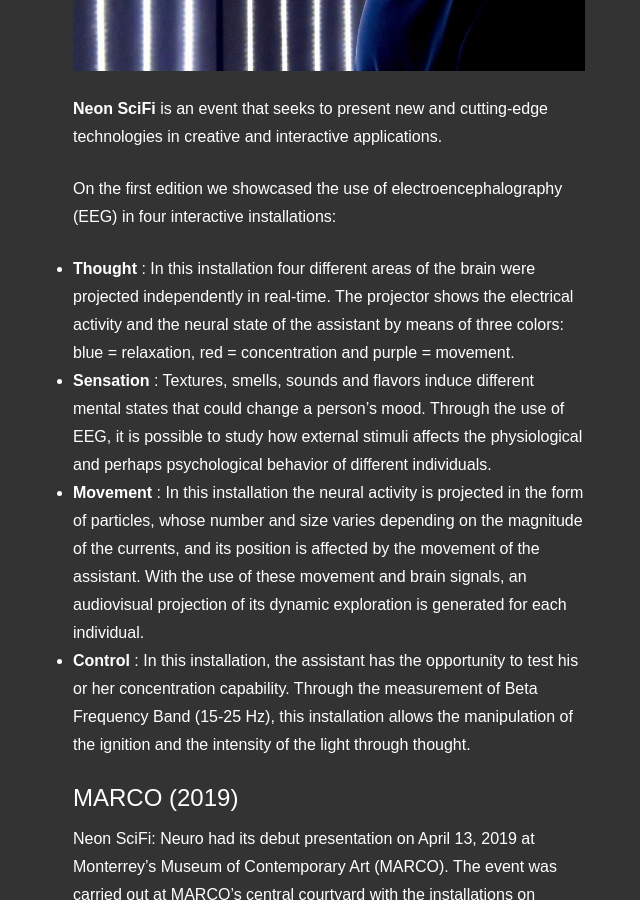
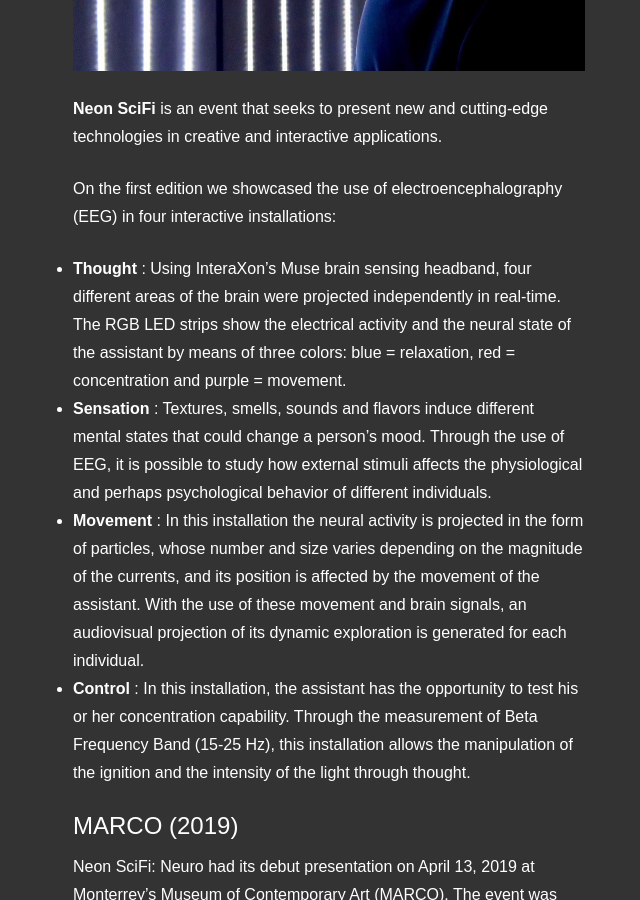
Before and after one commit to MikeMorenoAudio/mikemorenoaudio.github.io, a Jekyll site: the page built from _posts/2019-08-14-Event-–-Neon-Scifi-:-Neuro.md, in a window 1280 px wide and 900 px high, scrolled down 679 px. Shown: the whole window, without its empty margins (311-951 px from the left). Built offline with Jekyll 4.4.1, drawn with Linux system fonts in a browser that asks for light colours; nearby versions of some CDN libraries; some web fonts are replaced.

Commit message:
Update 2019-08-14-Event-–-Neon-Scifi-:-Neuro.md

```diff
--- a/_posts/2019-08-14-Event-–-Neon-Scifi-:-Neuro.md
+++ b/_posts/2019-08-14-Event-–-Neon-Scifi-:-Neuro.md
@@ -9,7 +9,7 @@ tags: portfolio
 **Neon SciFi** is an event that seeks to present new and cutting-edge technologies in creative and interactive applications.
 
 On the first edition we showcased the use of electroencephalography (EEG) in four interactive installations:
-* **Thought** : In this installation four different areas of the brain were projected independently in real-time. The projector shows the electrical activity and the neural state of the assistant by means of three colors: blue = relaxation, red = concentration and purple = movement.
+* **Thought** : Using InteraXon's Muse brain sensing headband, four different areas of the brain were projected independently in real-time. The RGB LED strips show the electrical activity and the neural state of the assistant by means of three colors: blue = relaxation, red = concentration and purple = movement.
 * **Sensation** : Textures, smells, sounds and flavors induce different mental states that could change a person's mood. Through the use of EEG, it is possible to study how external stimuli affects the physiological and perhaps psychological behavior of different individuals.
 * **Movement** : In this installation the neural activity is projected in the form of particles, whose number and size varies depending on the magnitude of the currents, and its position is affected by the movement of the assistant. With the use of these movement and brain signals, an audiovisual projection of its dynamic exploration is generated for each individual.
 * **Control** : In this installation, the assistant has the opportunity to test his or her concentration capability. Through the measurement of Beta Frequency Band (15-25 Hz), this installation allows the manipulation of the ignition and the intensity of the light through thought.
```
